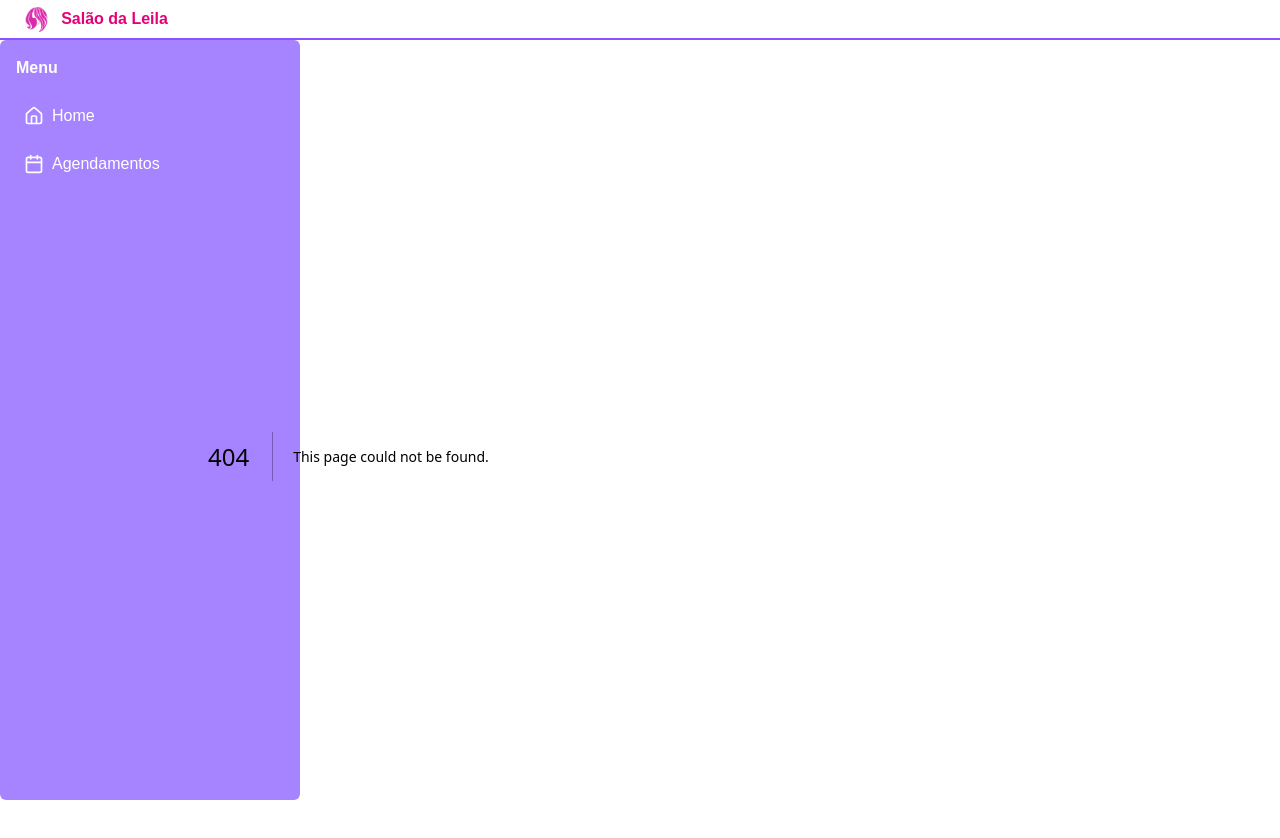
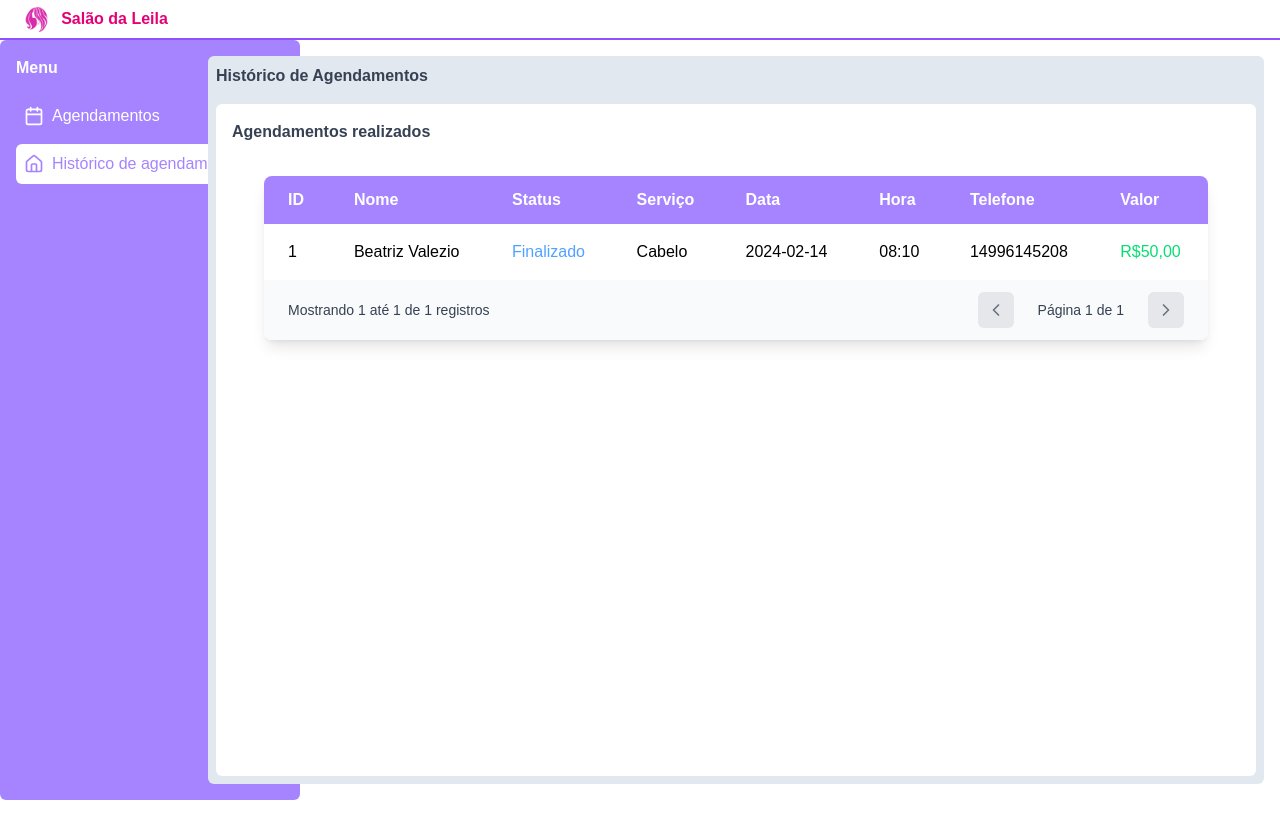
Before and after one commit to MateusFuzer/salao_beleza_web, a Next.js app: page /historico in a window 1280 px wide. Before the commit this address had no page. Shown: the top 838 px of the page. After the commit the page ends 800 px from the top, so only its background shows below. Built offline with nearby package versions, Linux system fonts and the light colour scheme.

Commit message:
feat: Implementa módulo de histórico de agendamentos

```diff
--- a/src/app/Components/Table/Table.tsx
+++ b/src/app/Components/Table/Table.tsx
@@ -1,9 +1,8 @@
 'use client'
 import React, { useState } from 'react';
-import Modal from '../Modal/Modal';
-import { Pencil, ChevronLeft, ChevronRight } from "lucide-react";
+import { ChevronLeft, ChevronRight } from "lucide-react";
 
-interface Agendamento {
+export interface Agendamento {
     id: string;
     nome: string;
     telefone: string;
@@ -14,47 +13,22 @@ interface Agendamento {
     status: string;
 }
 
+interface Column {
+    header: string;
+    accessor: keyof Agendamento;
+    render?: (item: Agendamento) => React.ReactNode;
+}
+
 interface TabelaProps {
-    onEditar: (agendamento: Agendamento) => void;
+    dados: Agendamento[];
+    colunas: Column[];
+    onEditar?: (agendamento: Agendamento) => void;
+    onCancelar?: (agendamento: Agendamento) => void;
 }
 
 const ITENS_POR_PAGINA = 5;
 
-const Tabela = ({ onEditar }: TabelaProps) => {
-    // Atualizando o formato dos dados para corresponder à interface
-    const dados: Agendamento[] = [
-        {
-            id: "1",
-            nome: 'Beatriz Valezio',
-            status: 'Aberto',
-            servico: 'Cabelo',
-            data: "2024-02-14",
-            horario: "08:10",
-            telefone: "14996145208",
-            valor: 50
-        },
-        {
-            id: "2",
-            nome: 'Beatriz Valezio',
-            status: 'Aberto',
-            servico: 'Unha',
-            data: "2024-02-14",
-            horario: "09:10",
-            telefone: "14996145208",
-            valor: 20
-        },
-        {
-            id: "3",
-            nome: 'Beatriz Valezio',
-            status: 'Aberto',
-            servico: 'Maquiagem',
-            data: "2024-02-14",
-            horario: "10:10",
-            telefone: "14996145208",
-            valor: 30
-        }
-    ];
-
+export const Tabela = ({ dados, colunas, onEditar, onCancelar }: TabelaProps) => {
     const [paginaAtual, setPaginaAtual] = useState(1);
     const [isModalOpen, setIsModalOpen] = useState(false);
     const [agendamentoSelecionado, setAgendamentoSelecionado] = useState<Agendamento | null>(null);
@@ -73,23 +47,13 @@ const Tabela = ({ onEditar }: TabelaProps) => {
         setPaginaAtual(pagina => Math.min(totalPaginas, pagina + 1));
     };
 
-    const handleCancelar = (agendamento: Agendamento) => {
-        setAgendamentoSelecionado(agendamento);
-        setIsModalOpen(true);
-    };
-
-    const handleConfirmarCancelamento = () => {
-        if (agendamentoSelecionado) {
-            console.log(`Agendamento cancelado: ${agendamentoSelecionado.id}`);
-        }
-        setIsModalOpen(false);
-    };
-
     const getcorStatus = (status: string) => {
         switch(status) {
             case "Aberto":
                 return "text-green-400"
             case "Finalizado":
+                return "text-blue-400"
+            case "Cancelado":
                 return "text-red-400"
             default:
                 return "text-gray-500"
@@ -102,44 +66,53 @@ const Tabela = ({ onEditar }: TabelaProps) => {
                 <table className="min-w-full table-auto">
                     <thead className="bg-violet-400 text-white">
                         <tr>
-                            <th className="px-6 py-3 text-left">ID</th>
-                            <th className="px-6 py-3 text-left">Nome</th>
-                            <th className="px-6 py-3 text-left">Status</th>
-                            <th className="px-6 py-3 text-left">Serviço</th>
-                            <th className="px-6 py-3 text-left">Data</th>
-                            <th className="px-6 py-3 text-left">Hora</th>
-                            <th className="px-6 py-3 text-left">Telefone</th>
-                            <th className="px-6 py-3 text-left">Valor</th>
-                            <th className="px-6 py-3 text-left">Ação</th>
+                            {colunas.map((coluna, index) => (
+                                <th key={index} className="px-6 py-3 text-left">
+                                    {coluna.header}
+                                </th>
+                            ))}
+                            {(onEditar || onCancelar) && (
+                                <th className="px-6 py-3 text-left">Ações</th>
+                            )}
                         </tr>
                     </thead>
                     <tbody>
                         {dadosPaginados.map((item) => (
                             <tr key={item.id} className="hover:bg-gray-50">
-                                <td className="px-6 py-4">{item.id}</td>
-                                <td className="px-6 py-4">{item.nome}</td>
-                                <td className={`px-6 py-4 ${getcorStatus(item.status)}`}>{item.status}</td>
-                                <td className="px-6 py-4">{item.servico}</td>
-                                <td className="px-6 py-4">{item.data}</td>
-                                <td className="px-6 py-4">{item.horario}</td>
-                                <td className="px-6 py-4">{item.telefone}</td>
-                                <td className="px-6 py-4 text-green-400">R${item.valor},00</td>
+                                {colunas.map((coluna, index) => (
+                                    <td key={index} className={`px-6 py-4 ${
+                                        coluna.accessor === 'status' ? getcorStatus(item.status) :
+                                        coluna.accessor === 'valor' ? 'text-green-400' : ''
+                                    }`}>
+                                        {coluna.render
+                                            ? coluna.render(item)
+                                            : coluna.accessor === 'valor'
+                                                ? `R$${item[coluna.accessor]},00`
+                                                : item[coluna.accessor]}
+                                    </td>
+                                ))}
+                                {(onEditar || onCancelar) && (
                                     <td className="px-6 py-4">
                                         <div className='flex gap-3'>
+                                            {onEditar && (
                                                 <button
                                                     className='bg-blue-500 p-2 rounded-md text-white'
                                                     onClick={() => onEditar(item)}
                                                 >
                                                     Editar
                                                 </button>
+                                            )}
+                                            {onCancelar && (
                                                 <button
                                                     className='bg-red-500 p-2 rounded-md text-white'
-                                            onClick={() => handleCancelar(item)}
+                                                    onClick={() => onCancelar(item)}
                                                 >
                                                     Cancelar
                                                 </button>
+                                            )}
                                         </div>
                                     </td>
+                                )}
                             </tr>
                         ))}
                     </tbody>
@@ -183,41 +156,6 @@ const Tabela = ({ onEditar }: TabelaProps) => {
                     </div>
                 </div>
             </div>
-
-            {/* Modal de Confirmação de Cancelamento */}
-            <Modal isOpen={isModalOpen} onClose={() => setIsModalOpen(false)}>
-                {agendamentoSelecionado && (
-                    <>
-                        <h3 className="text-xl font-semibold text-center">Confirmar Cancelamento</h3>
-                        <p className="text-center mt-4">
-                            Deseja realmente cancelar o agendamento?
-                        </p>
-                        <div className="text-center mt-4">
-                            <div className="mb-4">
-                                <p><strong>ID:</strong> {agendamentoSelecionado.id}</p>
-                                <p><strong>Nome:</strong> {agendamentoSelecionado.nome}</p>
-                                <p><strong>Serviço:</strong> {agendamentoSelecionado.servico}</p>
-                                <p><strong>Data:</strong> {agendamentoSelecionado.data}</p>
-                                <p><strong>Hora:</strong> {agendamentoSelecionado.horario}</p>
-                            </div>
-                            <button
-                                onClick={handleConfirmarCancelamento}
-                                className="bg-red-500 text-white py-2 px-4 rounded-md hover:bg-red-600 mr-4"
-                            >
-                                Confirmar Cancelamento
-                            </button>
-                            <button
-                                onClick={() => setIsModalOpen(false)}
-                                className="bg-blue-500 text-white py-2 px-4 rounded-md hover:bg-blue-600"
-                            >
-                                Fechar
-                            </button>
-                        </div>
-                    </>
-                )}
-            </Modal>
         </div>
     );
 };
-
-export default Tabela;
--- /dev/null
+++ b/src/app/historico/page.tsx
@@ -0,0 +1,8 @@
+'use client'
+import HistoricoDeAgendamentos from "../modules/HistoricoDeAgendamentos/HistoricoDeAgendamentos"
+
+export default function Historico(){
+    return (
+        <HistoricoDeAgendamentos/>
+    )
+}
--- a/src/app/modules/Agendamentos/Agendamentos.tsx
+++ b/src/app/modules/Agendamentos/Agendamentos.tsx
@@ -1,8 +1,9 @@
 'use client'
 import FormularioAgendamento from "@/app/Components/FormularioAgendamento/FormularioAgendamento";
-import Tabela from "@/app/Components/Table/Table";
+import { Tabela, Agendamento as TabelaAgendamento } from "@/app/Components/Table/Table";
 import { ArrowLeft, Plus } from "lucide-react";
 import { useState } from "react";
+import Modal from "@/app/Components/Modal/Modal";
 
 interface Agendamento {
     id: string;
@@ -11,11 +12,16 @@ interface Agendamento {
     cliente: string;
     servico: string;
     status: string;
+    nome: string;
+    telefone: string;
+    valor: number;
 }
 
 export default function Agendamentos(){
     const [ showFormularioDeAgendamento, setShowFormularioDeAgendamento ] = useState(false)
     const [ agendamentoParaEditar, setAgendamentoParaEditar ] = useState<Agendamento | null>(null)
+    const [ isModalOpen, setIsModalOpen ] = useState(false);
+    const [ agendamentoParaCancelar, setAgendamentoParaCancelar ] = useState<Agendamento | null>(null);
 
     const handleEditarAgendamento = (agendamento: Agendamento) => {
         setAgendamentoParaEditar(agendamento)
@@ -26,6 +32,43 @@ export default function Agendamentos(){
         setShowFormularioDeAgendamento(false)
         setAgendamentoParaEditar(null)
     }
+
+    const handleCancelar = (agendamento: Agendamento) => {
+        setAgendamentoParaCancelar(agendamento);
+        setIsModalOpen(true);
+    };
+
+    const handleConfirmarCancelamento = () => {
+        if (agendamentoParaCancelar) {
+            console.log(`Agendamento cancelado: ${agendamentoParaCancelar.id}`);
+        }
+        setIsModalOpen(false);
+    };
+
+    const colunas = [
+        { header: 'ID', accessor: 'id' as keyof Agendamento },
+        { header: 'Nome', accessor: 'nome' as keyof Agendamento },
+        { header: 'Status', accessor: 'status' as keyof Agendamento },
+        { header: 'Serviço', accessor: 'servico' as keyof Agendamento },
+        { header: 'Data', accessor: 'data' as keyof Agendamento },
+        { header: 'Hora', accessor: 'horario' as keyof Agendamento },
+        { header: 'Telefone', accessor: 'telefone' as keyof Agendamento },
+        { header: 'Valor', accessor: 'valor' as keyof Agendamento }
+    ];
+
+    const dados: Agendamento[] = [
+        {
+            id: "1",
+            nome: 'Beatriz Valezio',
+            status: 'Aberto',
+            servico: 'Cabelo',
+            data: "2024-02-14",
+            horario: "08:10",
+            telefone: "14996145208",
+            valor: 50,
+            cliente: 'Beatriz Valezio'
+        }
+    ];
 
     return (
         <div className="h-full w-full bg-slate-200 rounded-md p-2 flex flex-col gap-4 ">
@@ -55,7 +98,12 @@ export default function Agendamentos(){
             <div className="p-4 w-full bg-white rounded-md flex flex-1 flex-col">
                 <span className="text-gray-700 font-bold">Agendamentos em aberto</span>
                 <div>
-                    <Tabela onEditar={handleEditarAgendamento}/>
+                    <Tabela
+                        dados={dados}
+                        colunas={colunas}
+                        onEditar={handleEditarAgendamento}
+                        onCancelar={handleCancelar}
+                    />
                 </div>
             </div>}
 
@@ -70,6 +118,39 @@ export default function Agendamentos(){
                 />
             </div>
             }
+
+            {/* Modal de Cancelamento */}
+            <Modal isOpen={isModalOpen} onClose={() => setIsModalOpen(false)}>
+                {agendamentoParaCancelar && (
+                    <>
+                        <h3 className="text-xl font-semibold text-center">Confirmar Cancelamento</h3>
+                        <p className="text-center mt-4">
+                            Deseja realmente cancelar o agendamento?
+                        </p>
+                        <div className="text-center mt-4">
+                            <div className="mb-4">
+                                <p><strong>ID:</strong> {agendamentoParaCancelar.id}</p>
+                                <p><strong>Nome:</strong> {agendamentoParaCancelar.nome}</p>
+                                <p><strong>Serviço:</strong> {agendamentoParaCancelar.servico}</p>
+                                <p><strong>Data:</strong> {agendamentoParaCancelar.data}</p>
+                                <p><strong>Hora:</strong> {agendamentoParaCancelar.horario}</p>
+                            </div>
+                            <button
+                                onClick={handleConfirmarCancelamento}
+                                className="bg-red-500 text-white py-2 px-4 rounded-md hover:bg-red-600 mr-4"
+                            >
+                                Confirmar Cancelamento
+                            </button>
+                            <button
+                                onClick={() => setIsModalOpen(false)}
+                                className="bg-blue-500 text-white py-2 px-4 rounded-md hover:bg-blue-600"
+                            >
+                                Fechar
+                            </button>
+                        </div>
+                    </>
+                )}
+            </Modal>
         </div>
     )
 }
--- a/src/app/modules/Aside/Aside.tsx
+++ b/src/app/modules/Aside/Aside.tsx
@@ -14,15 +14,6 @@ export default function Aside() {
         <aside className="h-full w-[300px] bg-violet-400 rounded-md p-4 flex flex-col gap-4">
             <span className="text-white font-bold">Menu</span>
             <div className="flex flex-col gap-2">
-                <Link href="/">
-                    <button
-                        className={`w-full p-2 rounded-md flex items-center gap-2 transition-colors ${isSelected('/')}`}
-                    >
-                        <Home size={20} />
-                        Home
-                    </button>
-                </Link>
-
                 <Link href="/agendamentos">
                     <button
                         className={`w-full p-2 rounded-md flex items-center gap-2 transition-colors ${isSelected('/agendamentos')}`}
@@ -31,6 +22,14 @@ export default function Aside() {
                         Agendamentos
                     </button>
                 </Link>
+                <Link href="/historico">
+                    <button
+                        className={`w-full p-2 rounded-md flex items-center gap-2 transition-colors ${isSelected('/historico')}`}
+                    >
+                        <Home size={20} />
+                        Histórico de agendamentos
+                    </button>
+                </Link>
             </div>
         </aside>
     );
--- /dev/null
+++ b/src/app/modules/HistoricoDeAgendamentos/HistoricoDeAgendamentos.tsx
@@ -0,0 +1,44 @@
+'use client'
+import { Tabela, Agendamento } from "@/app/Components/Table/Table";
+
+export default function HistoricoDeAgendamentos() {
+    const colunas = [
+        { header: 'ID', accessor: 'id' as keyof Agendamento },
+        { header: 'Nome', accessor: 'nome' as keyof Agendamento },
+        { header: 'Status', accessor: 'status' as keyof Agendamento },
+        { header: 'Serviço', accessor: 'servico' as keyof Agendamento },
+        { header: 'Data', accessor: 'data' as keyof Agendamento },
+        { header: 'Hora', accessor: 'horario' as keyof Agendamento },
+        { header: 'Telefone', accessor: 'telefone' as keyof Agendamento },
+        { header: 'Valor', accessor: 'valor' as keyof Agendamento }
+    ];
+
+    const dados: Agendamento[] = [
+        {
+            id: "1",
+            nome: 'Beatriz Valezio',
+            status: 'Finalizado',
+            servico: 'Cabelo',
+            data: "2024-02-14",
+            horario: "08:10",
+            telefone: "14996145208",
+            valor: 50
+        }
+    ];
+
+    return (
+        <div className="h-full w-full bg-slate-200 rounded-md p-2 flex flex-col gap-4 ">
+            <span className="text-gray-700 font-bold">Histórico de Agendamentos</span>
+
+            <div className="p-4 w-full bg-white rounded-md flex flex-1 flex-col">
+                <span className="text-gray-700 font-bold">Agendamentos realizados</span>
+                <div>
+                    <Tabela
+                        dados={dados}
+                        colunas={colunas}
+                    />
+                </div>
+            </div>
+        </div>
+    )
+}
```
Lines whose indentation alone changed are shown as unchanged.
